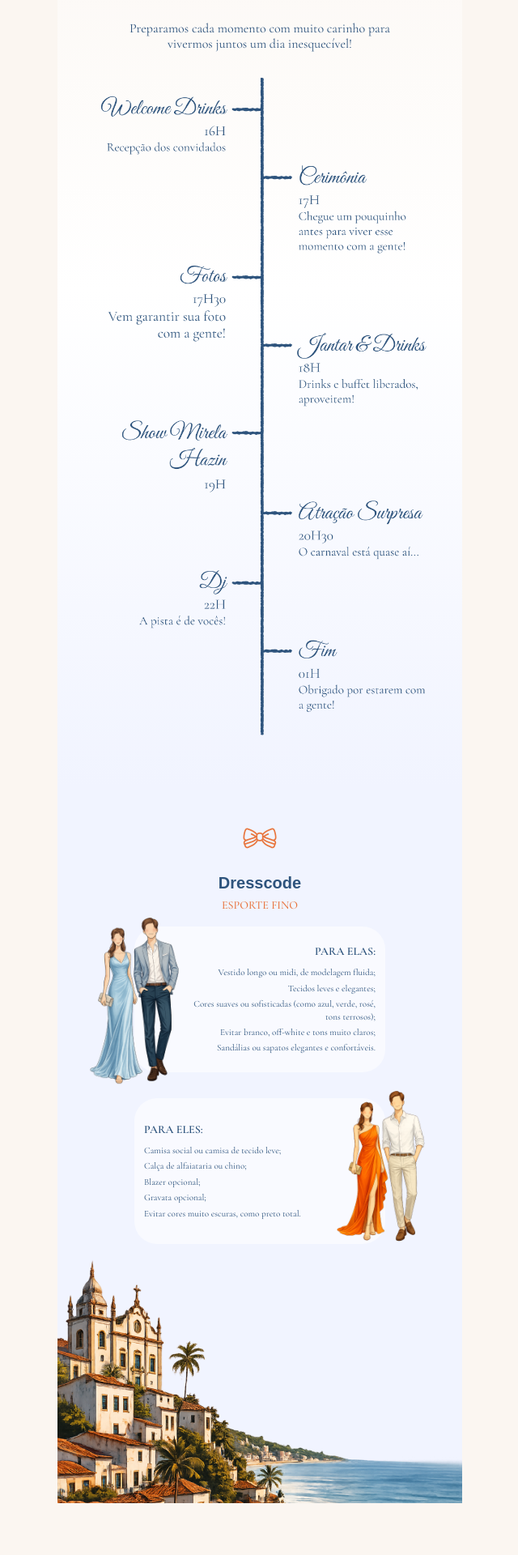
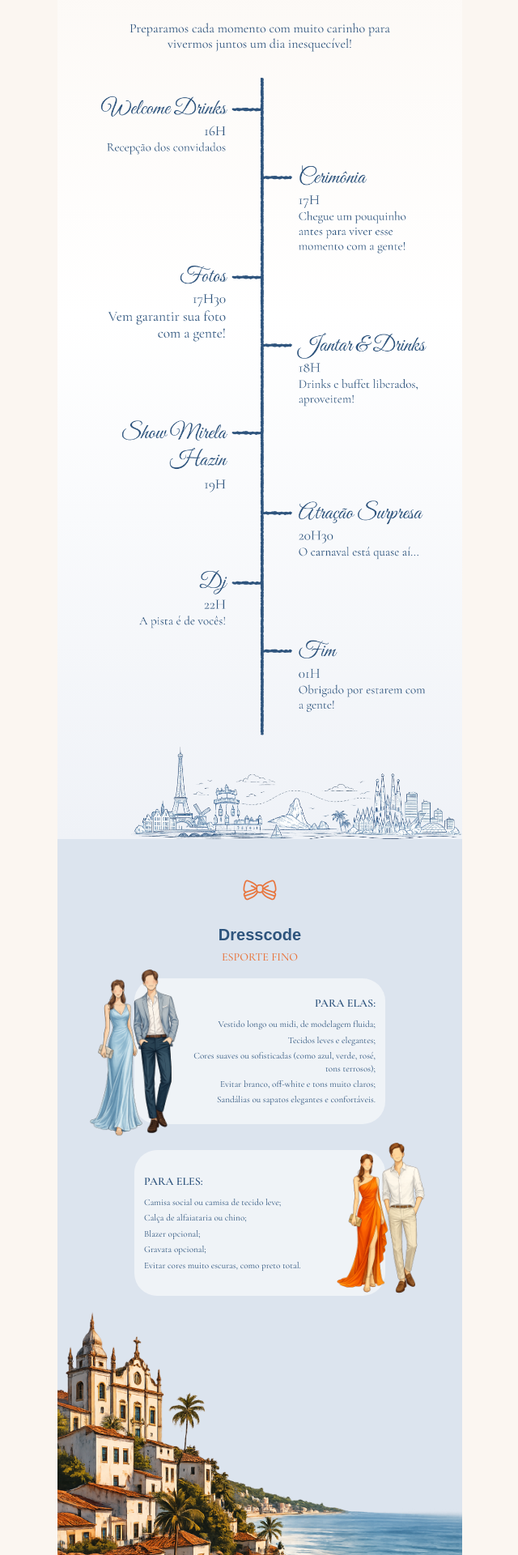
Before and after one commit to BernardoHazin/casamento, a Next.js app: page / in a window 1280 px wide. Shown: the part 2621-4541 px from the top of the page at 81% size, without its empty margins (319-959 px from the left). Before the commit the page ends 4477 px from the top, so only its background shows below. Built offline with nearby package versions, Linux system fonts and the light colour scheme; no server answers; the database is empty; a web font is replaced by a local one.

Commit message:
Refresh timeline and dress code styling with new assets.
Add a timeline footer illustration, switch dress code to baby blue,
tune lavender mist, and update the venue Google Maps link.

Co-authored-by: Cursor <cursoragent@cursor.com>

```diff
--- a/app/components/wedding/dress-code-section.tsx
+++ b/app/components/wedding/dress-code-section.tsx
@@ -51,7 +51,7 @@ function DressCodeCard({
 
 export function DressCodeSection() {
   return (
-    <section className="relative flex flex-col items-center gap-4 bg-lavender-mist px-4 pt-10 pb-80">
+    <section className="relative flex flex-col items-center gap-4 bg-baby-blue px-4 pt-10 pb-80">
       <Image
         src="/dresscode-bow-tie.png"
         alt=""
--- a/app/components/wedding/timeline-section.tsx
+++ b/app/components/wedding/timeline-section.tsx
@@ -2,7 +2,7 @@ import Image from "next/image";
 
 export function TimelineSection() {
   return (
-    <section className="bg-linear-to-b from-cream via-white to-lavender-mist px-6 py-16 flex flex-col items-center gap-4">
+    <section className="relative bg-linear-to-b from-cream via-white to-lavender-mist px-6 pt-16 pb-32 flex flex-col items-center gap-4">
       <Image src="/heart.png" alt="Heart" width={20} height={20} />
 
       <h2 className="font-cormorant-sc text-xl font-semibold tracking-[0.12em] text-wedding-slate">
@@ -28,6 +28,14 @@ export function TimelineSection() {
         height={1000}
         className="w-full h-auto"
       />
+
+      <Image
+        src="/image.png"
+        alt="Timeline Footer"
+        width={409}
+        height={409}
+        className="absolute -bottom-24 right-0"
+      />
     </section>
   );
 }
--- a/app/globals.css
+++ b/app/globals.css
@@ -8,7 +8,8 @@
   --foreground-body: #2c2825;
   --gift-panel: #f0e6dc;
   --blue-grey: #2e547d;
-  --lavender-mist: #f1f4ff;
+  --lavender-mist: #eff2f7;
+  --baby-blue: #dce4ee;
 }
 
 @theme inline {
@@ -20,6 +21,7 @@
   --color-gift-panel: var(--gift-panel);
   --color-blue-grey: var(--blue-grey);
   --color-lavender-mist: var(--lavender-mist);
+  --color-baby-blue: var(--baby-blue);
   --font-script: var(--font-script-family);
   --font-great-vibes: var(--font-great-vibes-family);
   --font-serif: var(--font-serif-family);
--- a/site.config.ts
+++ b/site.config.ts
@@ -21,8 +21,7 @@ export const INVITATION_PARAGRAPH =
 export const venue = {
   name: "Sobrado Mourisco",
   lines: ["Rua 27 de Janeiro, n° 25, Carmo, Olinda - PE."],
-  mapsUrl:
-    "https://www.google.com/maps/search/?api=1&query=Olinda+PE+Terra%C3%A7o+Mourisco",
+  mapsUrl: "https://maps.app.goo.gl/F6E3vyWwDzGLcPQu7",
 } as const;
 
 export const giftListUrl = "/lista-de-presentes";
```
Also changed, not shown: public/image.png (added).
